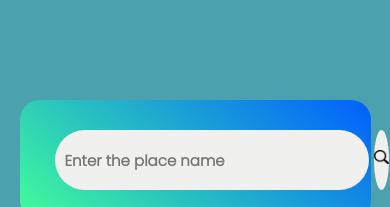
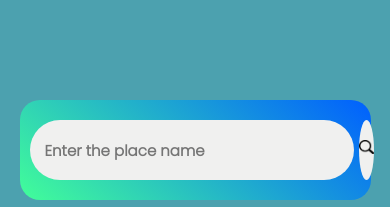
Before and after one commit to Maharsh04/Weather-App, a plain HTML site: page index.html in a window 390 px wide. Shown: the top 207 px of the page. Drawn offline with Linux system fonts and the light colour scheme.

Commit message:
Update style.css
Updated css file in order to make it responsive

```diff
--- a/css/style.css
+++ b/css/style.css
@@ -133,10 +133,11 @@ body{
 }
 
 @media only screen and (max-width:450px){
+     .card{
+        padding: 20px 10px;
+    }
     .search input{
-    padding: 10px 10px;
-    border-radius: 30px;
-    margin-right: 5px;
+        margin-right: 5px;
     }
 
     .humidity, .wind{
```
